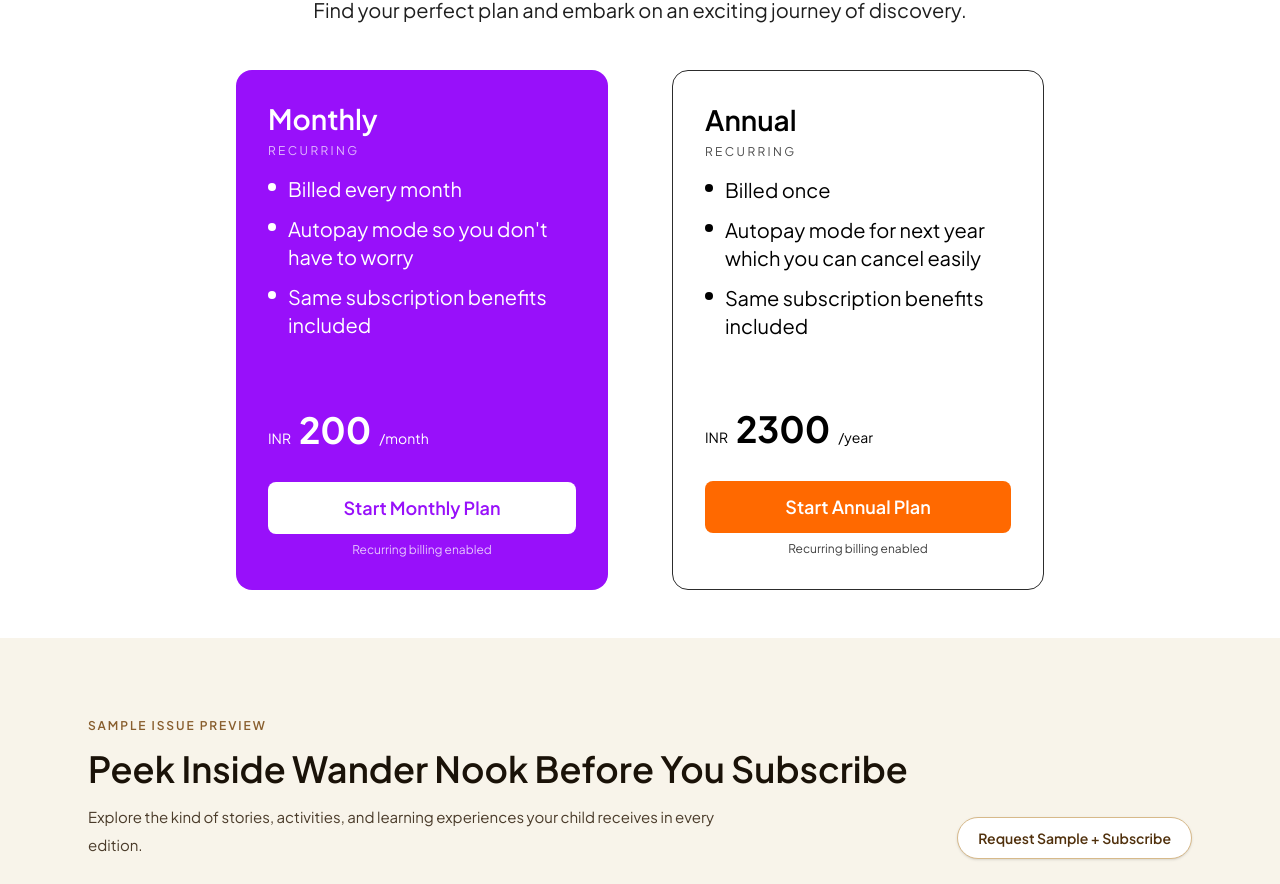
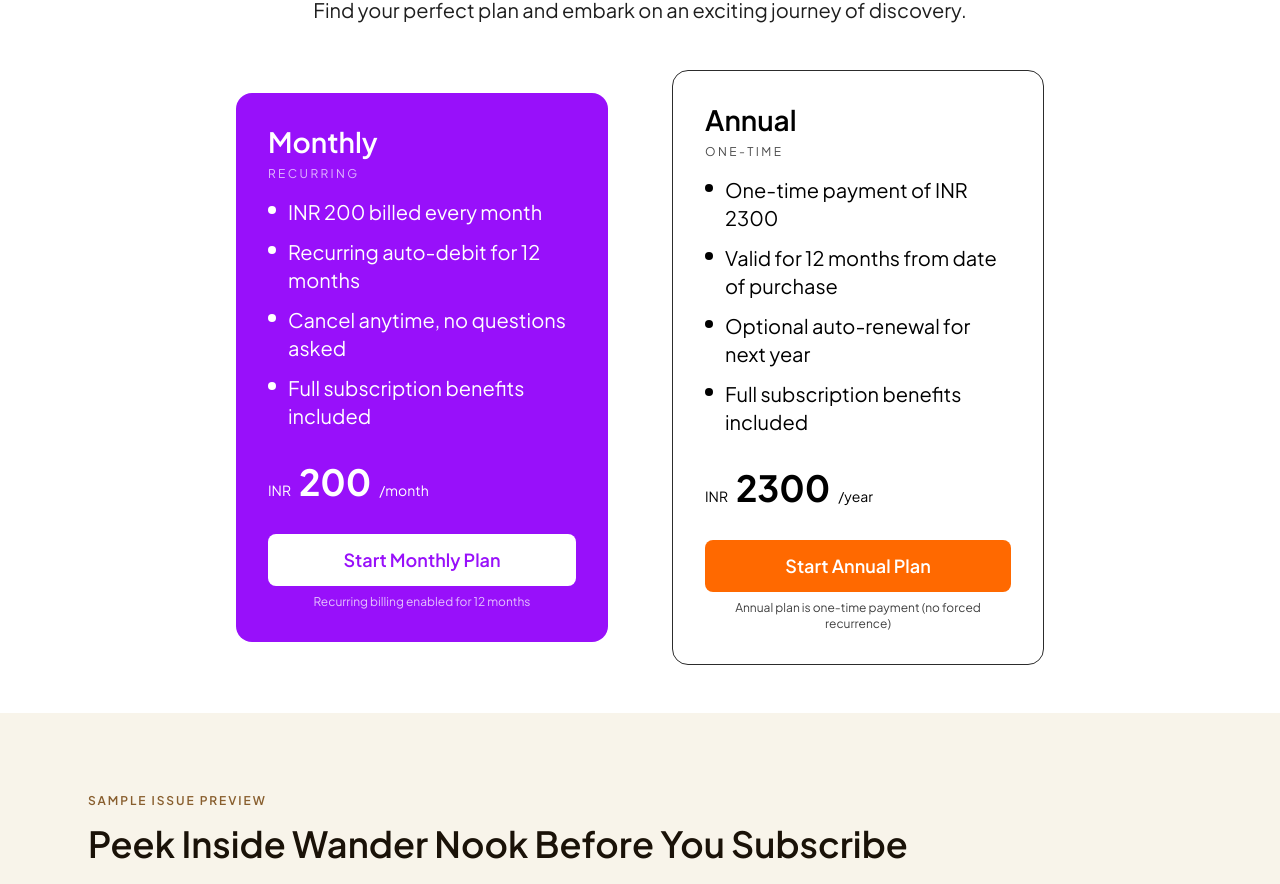
Before and after one commit to s-gajjar/wander-nook, a Next.js app: page / in a window 1280 px wide. Shown: the part 1568-2452 px from the top of the page. Built offline with nearby package versions, Linux system fonts and the light colour scheme; no server answers.

Commit message:
Update pricing/sample copy and limit autopay cycles to one year

```diff
--- a/src/app/api/sample/route.ts
+++ b/src/app/api/sample/route.ts
@@ -9,19 +9,14 @@
       return NextResponse.json({ error: "Name and email are required" }, { status: 400 });
     }
 
-    // Fire-and-forget DB write to avoid blocking download if DB is slow
-    prisma.sampleRequest
-      .create({ data: { name, email, contactNo, city, schoolName } })
-      .catch((e) => console.error("Failed to save SampleRequest", e));
+    await prisma.sampleRequest.create({ data: { name, email, contactNo, city, schoolName } });
 
-    // Always serve local public PDF for instant, reliable download
-    const downloadPath = "/pdf/file-sample_150kB.pdf";
-
-    return NextResponse.json({ ok: true, downloadPath });
+    return NextResponse.json({
+      ok: true,
+      message: "Sample request submitted successfully.",
+    });
   } catch (e) {
     console.error(e);
-    // Even on error, allow the local download so user isn't blocked
-    const downloadPath = "/pdf/file-sample_150kB.pdf";
-    return NextResponse.json({ ok: false, downloadPath }, { status: 200 });
+    return NextResponse.json({ error: "Failed to submit sample request" }, { status: 500 });
   }
 }
--- a/src/app/api/shopify/selling-plans/route.ts
+++ b/src/app/api/shopify/selling-plans/route.ts
@@ -39,14 +39,14 @@
           name: "Monthly Autopay - INR 200",
           interval: "MONTH",
           intervalCount: 1,
-          maxCycles: 36,
+          maxCycles: 12,
           discountPercent: 0,
         },
         {
-          name: "Annual Autopay - INR 2400",
+          name: "Annual Plan - INR 2300 (One-time)",
           interval: "YEAR",
           intervalCount: 1,
-          maxCycles: 5,
+          maxCycles: 1,
           discountPercent: 0,
         },
       ],
--- a/src/components/LandingPage/FAQs/index.tsx
+++ b/src/components/LandingPage/FAQs/index.tsx
@@ -46,17 +46,21 @@
         <p>We offer two subscription options:</p>
         <ul className="list-disc ml-6 mt-2">
           <li>
-            <b>Monthly Autopay:</b> INR 200 every month
+            <b>Monthly Plan:</b>
             <ul className="list-disc ml-6">
-              <li>Recurring for 36 months</li>
-              <li>Auto-debited each month</li>
+              <li>INR 200 billed every month</li>
+              <li>Recurring auto-debit for 12 months</li>
+              <li>Cancel anytime, no questions asked</li>
+              <li>Full subscription benefits included</li>
             </ul>
           </li>
           <li className="mt-2">
-            <b>Annual Autopay:</b> INR 2,400 every year
+            <b>Annual Plan:</b>
             <ul className="list-disc ml-6">
-              <li>Recurring for 5 years (60 months total)</li>
-              <li>Auto-debited each year</li>
+              <li>One-time payment of INR 2300</li>
+              <li>Valid for 12 months from date of purchase</li>
+              <li>Optional auto-renewal for next year</li>
+              <li>Full subscription benefits included</li>
             </ul>
           </li>
         </ul>
@@ -77,7 +81,8 @@
           via courier/registered post. Delivery usually takes{" "}
           <b>up to 7 working days</b> from the dispatch date. Digital
           subscriptions are emailed on the same schedule. Billing follows the
-          selected autopay option: monthly (36 months) or annual (5 years).
+          selected plan: monthly recurring (up to 12 months) or annual
+          one-time (12 months validity).
         </p>
       </div>
     ),
@@ -86,12 +91,17 @@
     id: 4,
     title: "Can I get a sample before subscribing?",
     answer: (
-      <p>
-        Yes! You can request a sample of our <b>print edition</b> by filling out
-        a form that requires your name, email address, contact number, school
-        name, and city. This will give you a preview of what Wander Nook offers
-        before you commit to a subscription.
-      </p>
+      <div>
+        <p>
+          Yes! You can purchase a sample copy of our <b>print edition</b> for{" "}
+          <b>INR 100</b>. Simply fill out the form with your details, and our
+          team will contact you to assist with payment.
+        </p>
+        <p className="mt-2">
+          Once the payment is completed, your sample copy will be dispatched on
+          the nearest dispatch date - <b>1st or 16th of the month</b>.
+        </p>
+      </div>
     ),
   },
   {
@@ -104,12 +114,12 @@
           subscriptions <b>cannot be cancelled or refunded</b>.
         </p>
         <p className="mt-2">
-          <b>Digital Subscriptions:</b> To change or cancel your digital
-          subscription, email us at <b>support@wondernook.in</b>.
+          <b>Monthly Plan:</b> Monthly auto-debit can be cancelled anytime.
+          Cancellation stops future debits.
         </p>
         <p className="mt-2">
-          Monthly plans auto-renew monthly for 36 months and annual plans
-          auto-renew yearly for 5 years unless cancelled per policy.
+          <b>Annual Plan:</b> One-time payment for 12 months. It does not
+          enforce recurring billing by default, with optional renewal next year.
         </p>
       </div>
     ),
--- a/src/components/LandingPage/Pricing/index.tsx
+++ b/src/components/LandingPage/Pricing/index.tsx
@@ -7,6 +7,7 @@
 type PlanOption = {
   id: "monthly-autopay" | "annual-autopay";
   title: string;
+  billingLabel: string;
   bgColor: string;
   textColor: string;
   border: boolean;
@@ -21,6 +22,7 @@
     bgColor: string;
     textColor: string;
   };
+  billingFootnote: string;
   durationMonths: number;
 };
 
@@ -126,13 +128,15 @@
   {
     id: "monthly-autopay",
     title: "Monthly",
+    billingLabel: "Recurring",
     bgColor: "bg-purple-600",
     textColor: "text-white",
     border: false,
     features: [
-      "Billed every month",
-      "Autopay mode so you don't have to worry",
-      "Same subscription benefits included",
+      "INR 200 billed every month",
+      "Recurring auto-debit for 12 months",
+      "Cancel anytime, no questions asked",
+      "Full subscription benefits included",
     ],
     price: {
       currency: "INR",
@@ -144,18 +148,21 @@
       bgColor: "bg-white",
       textColor: "text-purple-600",
     },
-    durationMonths: 36,
+    billingFootnote: "Recurring billing enabled for 12 months",
+    durationMonths: 12,
   },
   {
     id: "annual-autopay",
     title: "Annual",
+    billingLabel: "One-time",
     bgColor: "bg-white",
     textColor: "text-black",
     border: true,
     features: [
-      "Billed once",
-      "Autopay mode for next year which you can cancel easily",
-      "Same subscription benefits included",
+      "One-time payment of INR 2300",
+      "Valid for 12 months from date of purchase",
+      "Optional auto-renewal for next year",
+      "Full subscription benefits included",
     ],
     price: {
       currency: "INR",
@@ -167,7 +174,8 @@
       bgColor: "bg-orange-500",
       textColor: "text-white",
     },
-    durationMonths: 60,
+    billingFootnote: "Annual plan is one-time payment (no forced recurrence)",
+    durationMonths: 12,
   },
 ];
 
@@ -190,7 +198,7 @@
   const [contact, setContact] = useState("");
   const [city, setCity] = useState("");
   const [school, setSchool] = useState("");
-  const [downloading, setDownloading] = useState(false);
+  const [sampleSubmitting, setSampleSubmitting] = useState(false);
 
   const [openAutopayModal, setOpenAutopayModal] = useState(false);
   const [selectedPlan, setSelectedPlan] = useState<PlanOption | null>(null);
@@ -403,39 +411,30 @@
   const submitSample = async (e: React.FormEvent) => {
     e.preventDefault();
     try {
-      setDownloading(true);
+      setSampleSubmitting(true);
       const res = await fetch("/api/sample", {
         method: "POST",
         headers: { "Content-Type": "application/json" },
         body: JSON.stringify({ name, email, contactNo: contact, city, schoolName: school }),
       });
-      const data = await res.json();
-      if (!res.ok && !data?.downloadPath) throw new Error(data?.error || "Request failed");
+      const data = (await res.json().catch(() => null)) as { error?: string } | null;
+      if (!res.ok) {
+        throw new Error(data?.error || "Request failed");
+      }
       trackClientEvent("sample_issue_requested", {
         source: "pricing_section",
       });
-      toast.success("Sample request sent!");
+      toast.success("Sample request submitted. Our team will contact you for payment.");
       setOpenSample(false);
       setName("");
       setEmail("");
       setContact("");
       setCity("");
       setSchool("");
-      const downloadUrl = data?.downloadPath || data?.pdfUrl;
-      if (downloadUrl) {
-        const a = document.createElement("a");
-        a.href = downloadUrl;
-        a.download = "sample.pdf";
-        a.rel = "noopener noreferrer";
-        a.style.display = "none";
-        document.body.appendChild(a);
-        a.click();
-        a.remove();
-      }
-    } catch {
-      toast.error("Failed to send request");
+    } catch (error) {
+      toast.error(error instanceof Error ? error.message : "Failed to send request");
     } finally {
-      setDownloading(false);
+      setSampleSubmitting(false);
     }
   };
 
@@ -466,7 +465,7 @@
             <h3 className="md:text-[28px] leading-7 text-[24px] md:leading-[33px] font-semibold mb-2">
               {card.title}
             </h3>
-            <p className="text-xs uppercase tracking-[0.2em] opacity-70 mb-4">Recurring</p>
+            <p className="text-xs uppercase tracking-[0.2em] opacity-70 mb-4">{card.billingLabel}</p>
             <ul className="space-y-3 mb-8 flex-1">
               {card.features.map((feature, index) => (
                 <li
@@ -491,7 +490,7 @@
                 {card.button.text}
               </button>
               <p className="text-xs mt-2 text-center opacity-75 min-h-[16px]">
-                Recurring billing enabled
+                {card.billingFootnote}
               </p>
             </div>
           </div>
@@ -807,10 +806,10 @@
             </button>
             <div className="text-center mb-6 md:mb-8">
               <h4 className="text-[28px] md:text-[40px] leading-tight font-semibold text-[#2C2C2C]">
-                Get Your Free Sample Print Edition
+                Request a Sample Print Copy (INR 100)
               </h4>
               <p className="mt-3 text-[#5F6368] text-[15px] md:text-[18px]">
-                Fill out the form below to download the sample copy
+                Fill out the form and our team will contact you to assist with payment and dispatch.
               </p>
             </div>
 
@@ -872,12 +871,12 @@
                 <div className="pt-2">
                   <button
                     type="submit"
-                    disabled={downloading}
+                    disabled={sampleSubmitting}
                     className={`w-full md:w-auto inline-flex items-center justify-center rounded-full bg-[#FFC21A] text-[#1F2937] font-semibold px-6 md:px-7 py-3 hover:brightness-95 cursor-pointer ${
-                      downloading ? "opacity-70 cursor-not-allowed" : ""
+                      sampleSubmitting ? "opacity-70 cursor-not-allowed" : ""
                     }`}
                   >
-                    {downloading ? "Preparing download…" : "Download The Sample Copy"}
+                    {sampleSubmitting ? "Submitting..." : "Request Sample Copy"}
                   </button>
                 </div>
               </form>
--- a/src/lib/razorpay-server.ts
+++ b/src/lib/razorpay-server.ts
@@ -22,7 +22,7 @@
     displayName: "Monthly Autopay",
     amountInr: 200,
     amountPaise: 20000,
-    totalCount: 36,
+    totalCount: 12,
     cycle: "monthly",
   },
   "annual-autopay": {
@@ -30,7 +30,7 @@
     displayName: "Annual Autopay",
     amountInr: 2300,
     amountPaise: 230000,
-    totalCount: 5,
+    totalCount: 1,
     cycle: "yearly",
   },
 };
```
Also changed, not shown: 1 other file (tests, documents, lock files or other folders).
